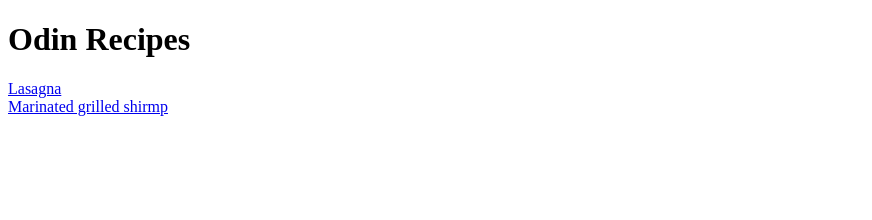
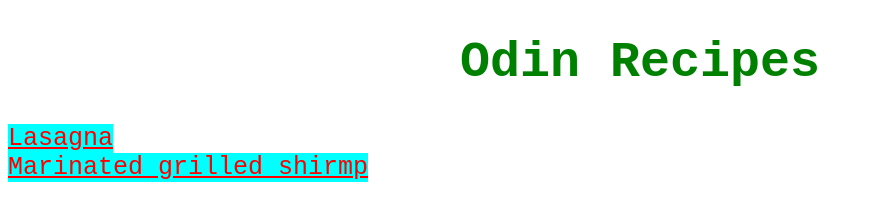
Before and after one commit to 0xJames/odin-recipes, a plain HTML site: page index.html in a window 1280 px wide. Shown: the whole page, without its empty margins (0-872 px from the left). Drawn offline with Linux system fonts and the light colour scheme.

Commit message:
Add css file and styles for index page

```diff
--- a/index.html
+++ b/index.html
@@ -3,11 +3,12 @@
   <head>
     <meta charset="utf-8">
     <title> Odin Recipes</title>
+    <link rel="stylesheet" href="styles.css">
   </head>
   <body>
     <h1>Odin Recipes</h1>
-    <a href = "../odin-recipes/recipes/lasagna.html">Lasagna</a>
+    <a class="link" href = "../odin-recipes/recipes/lasagna.html">Lasagna</a>
     <br>
-    <a href = "recipes/marinated-grilled-shrimp.html">Marinated grilled shirmp</a>
+    <a class ="link" href = "recipes/marinated-grilled-shrimp.html">Marinated grilled shirmp</a>
   </body>
 </html>
--- /dev/null
+++ b/styles.css
@@ -0,0 +1,15 @@
+h1 {
+  font-size: 50px;
+  text-align: center;
+  color: green;
+  font-family:"Brush Script MT", 'Courier New', Courier, monospace;
+  font-weight: bold;
+
+}
+
+.link{
+  font-size: 25px;
+  background-color: aqua;
+  color:red;
+  font-family: monospace;
+}
```
